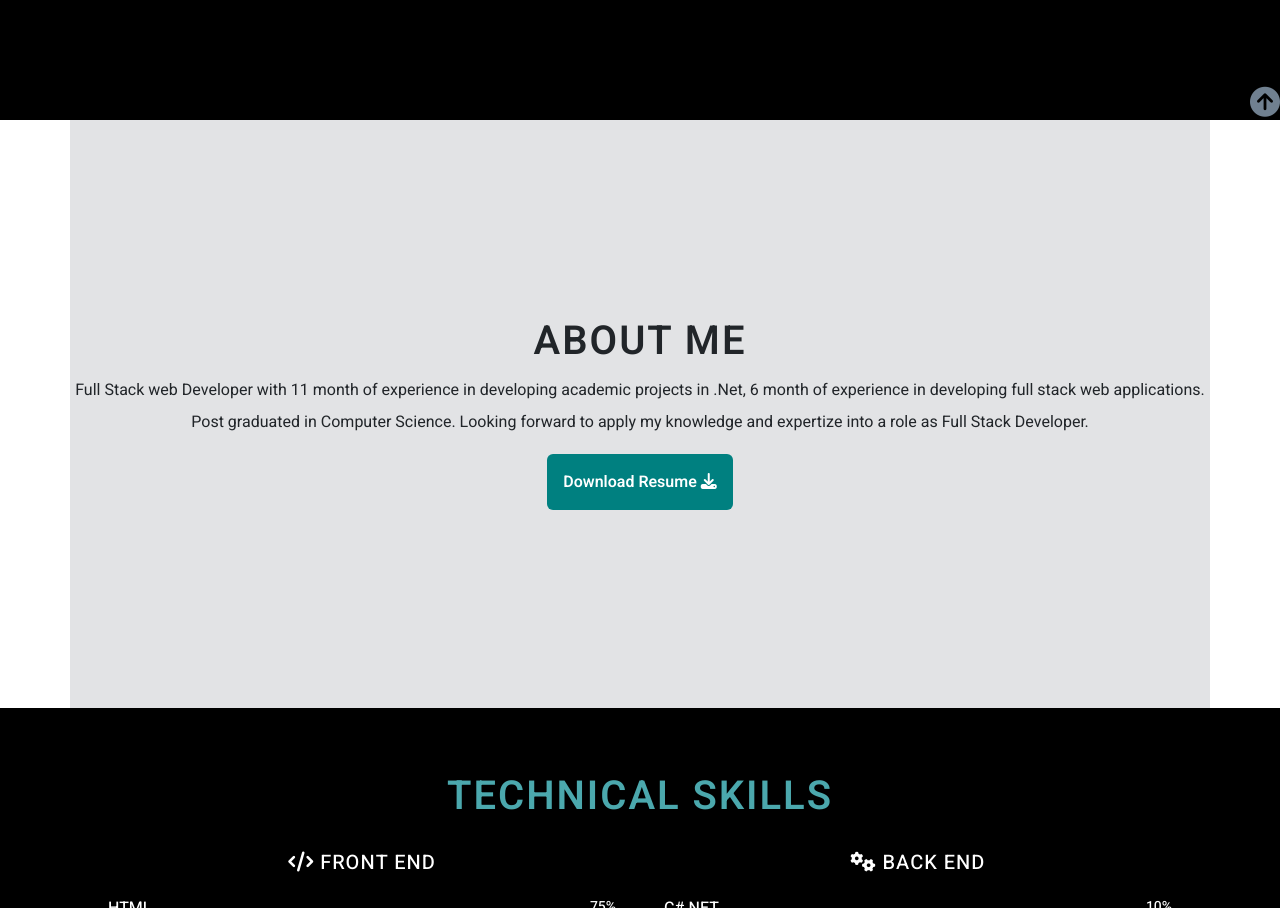
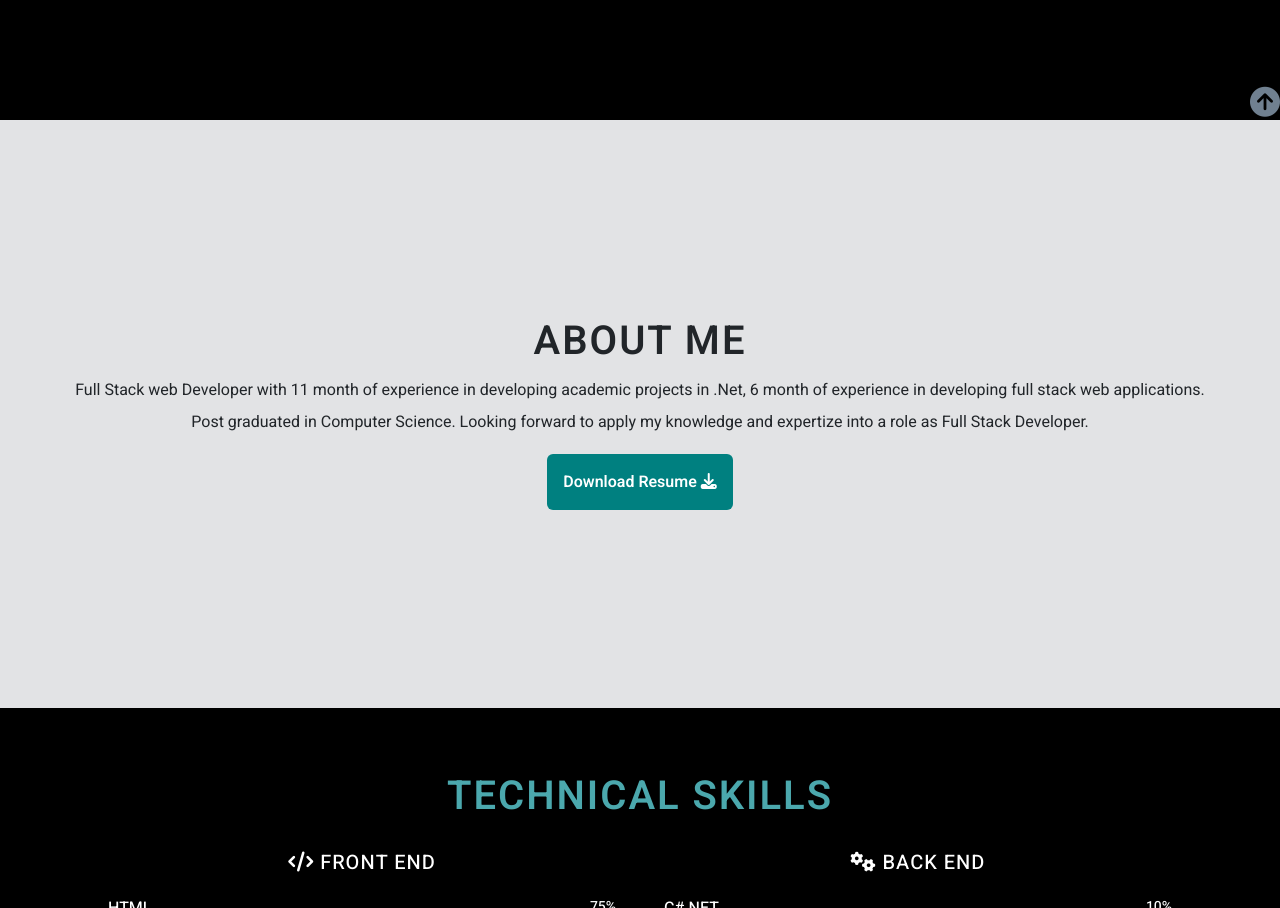
Before and after one commit to SnehaSudhakar/Portfolio, a plain HTML site: page index.html in a window 1280 px wide. Shown: the part 680-1588 px from the top of the page. Drawn offline with nearby package versions, Linux system fonts and the light colour scheme.

Commit message:
styles modified

```diff
--- a/index.html
+++ b/index.html
@@ -88,7 +88,7 @@
         <!-- End of Home page --------------------------------------------------------->
 
         <!-- About me --------------------------------------------------------------------->
-        <section id="about" class="about-section ">
+        <section id="about" class="about-section bg-secondary-subtle">
             <div class="container justify-content-center bg-secondary-subtle">
                 <div class="about-box my-md-5 my-sm-0 text-center ">
                     <h2 class="fs-1 fw-semibold">ABOUT ME</h2>
```
